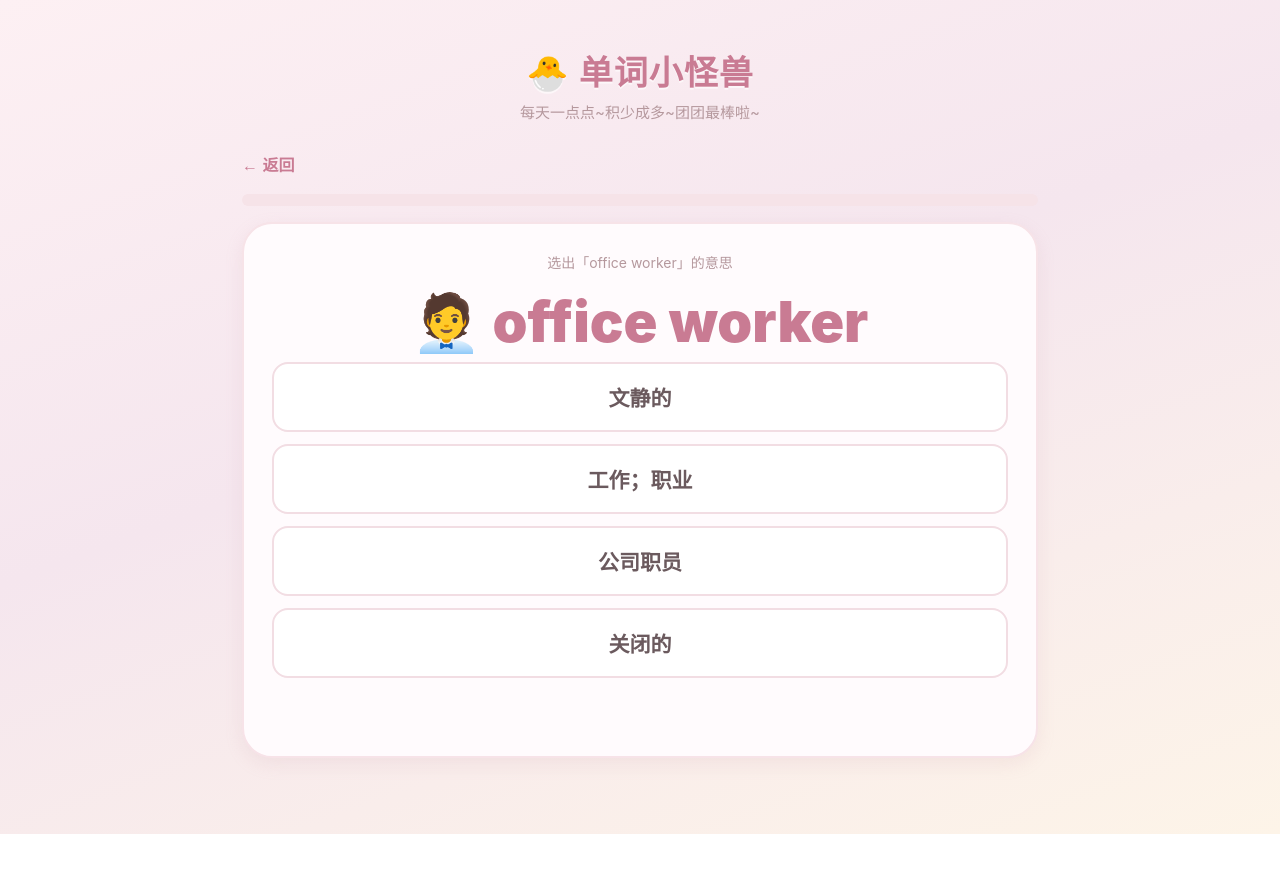
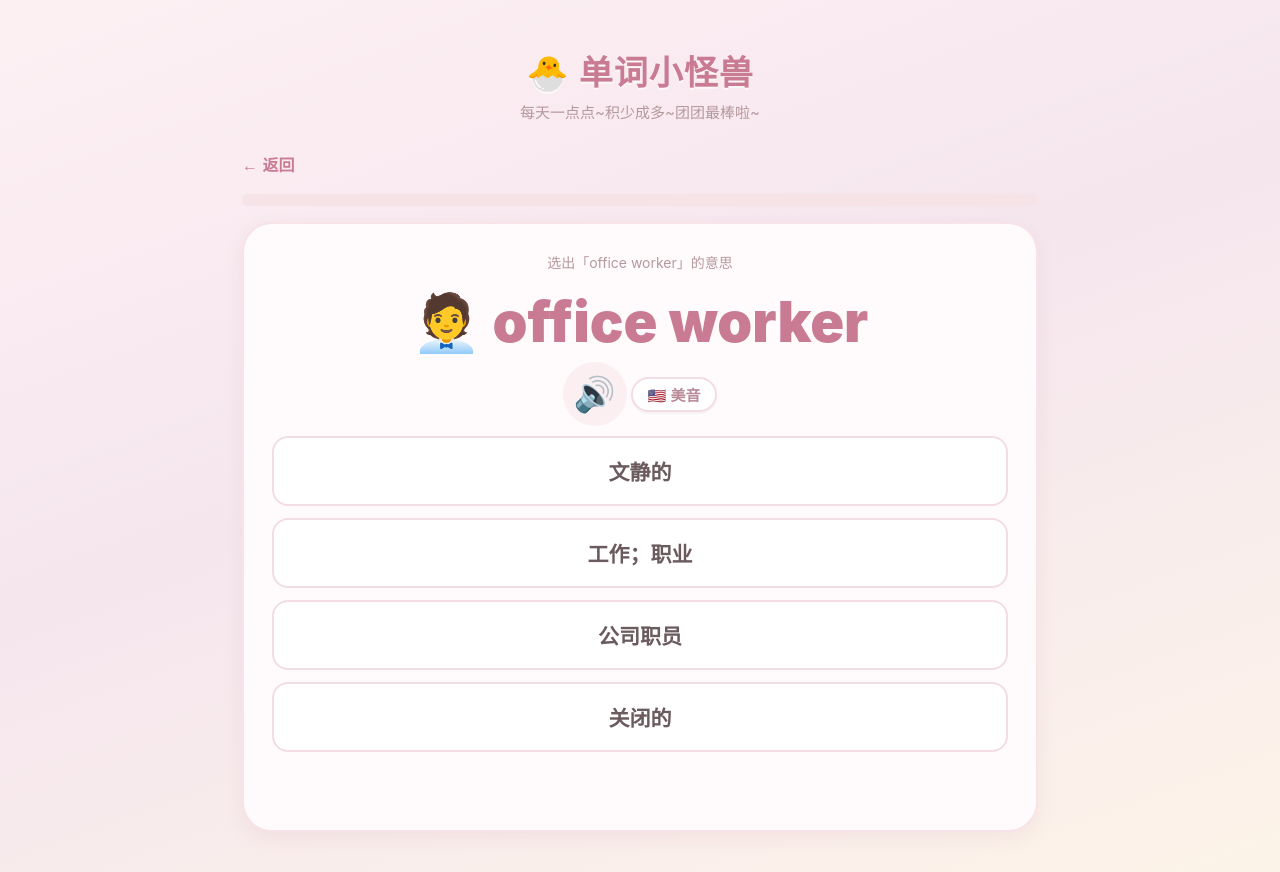
Before and after one commit to pieces07/word-monster, a plain HTML site: page index.html in a window 1280 px wide. Both pictures are taken after a click on the button "⚔️ 选择大测验". Before the commit the page ends 834 px from the top, so only its background shows below. Drawn offline with Linux system fonts and the light colour scheme.

Commit message:
累计拼会改为累计背会；选择大测验增加单词发声（可点击单词或发音按钮朗读）

```diff
--- a/index.html
+++ b/index.html
@@ -163,7 +163,7 @@
         <div class="stat"><b id="task-new">0/5</b><span>背新单词</span></div>
         <div class="stat"><b id="task-review">0</b><span>复习旧词</span></div>
         <div class="stat"><b id="stat-today">0</b><span>今日已学</span></div>
-        <div class="stat"><b id="stat-mastered">0</b><span>累计拼会</span></div>
+        <div class="stat"><b id="stat-mastered">0</b><span>累计背会</span></div>
       </div>
       <button class="btn b4" id="btn-task-new" onclick="startLearn()">🌱 背今天的 5 个新单词</button>
       <button class="btn b2" id="btn-task-review" onclick="startReview()">🔁 复习到期单词</button>
@@ -308,7 +308,7 @@ let doneToday=JSON.parse(localStorage.getItem(LS_D)||'[]');
 let today=JSON.parse(localStorage.getItem(LS_T)||'{"date":"","count":0}');
 let task=JSON.parse(localStorage.getItem(LS_TASK)||'null');
 let range=JSON.parse(localStorage.getItem('mw_range')||'[]'); // [] = 全部单元
-let mastered=JSON.parse(localStorage.getItem(LS_M)||'[]');      // 累计拼会过的单词 en 列表（去重），length 即累计拼会数
+let mastered=JSON.parse(localStorage.getItem(LS_M)||'[]');      // 累计背会过的单词 en 列表（去重），length 即累计背会数
 const dstr=new Date().toISOString().slice(0,10);
 if(today.date!==dstr){today={date:dstr,count:0};doneToday=[];save();}
 if(!task||task.date!==dstr)task={date:dstr,newDone:[],reviewDone:[]};
@@ -811,8 +811,10 @@ function startQuiz(mode){quizMode=mode;
  if(!pool.length){alert('词库是空的，先导入单词吧！');go('manage');return;}
  quizQueue=shuffle(pool);quizIdx=0;go('quiz');showQuiz();}
 function showQuiz(){quizLocked=false;const w=quizQueue[quizIdx];qCur=w;
- $('q-word').textContent=emojiFor(w.en)+' '+w.en;$('q-feedback').textContent='';$('q-next').classList.add('hidden');
- $('q-mode-tip').textContent='选出「'+w.en+'」的意思';$('q-speak').style.display='none';$('q-accent').style.display='none';
+ $('q-word').textContent=emojiFor(w.en)+' '+w.en;$('q-word').style.cursor='pointer';$('q-word').title='点击发音';
+ $('q-word').onclick=()=>speakQ();
+ $('q-feedback').textContent='';$('q-next').classList.add('hidden');
+ $('q-mode-tip').textContent='选出「'+w.en+'」的意思';$('q-speak').style.display='block';$('q-accent').style.display='inline-flex';
  $('quiz-progress').style.width=(quizIdx/quizQueue.length*100)+'%';
  const opts=shuffle([w.cn,...shuffle(words.filter(x=>x.cn!==w.cn)).slice(0,3).map(x=>x.cn)]);
  const box=$('q-opts');box.innerHTML='';
@@ -1001,7 +1003,8 @@ function startListen(){const lpool=rangeWords(words);
  listenMode=true;showListen();}
 let listenMode=false;
 function showListen(){listenMode=true;quizLocked=false;const w=listenQueue[listenIdx];qCur=w;
- $('q-word').textContent='🔊';$('q-mode-tip').textContent='听发音，选出你听到的单词';
+ $('q-word').textContent='🔊';$('q-word').style.cursor='default';$('q-word').title='';$('q-word').onclick=null;
+ $('q-mode-tip').textContent='听发音，选出你听到的单词';
  $('q-feedback').textContent='';$('q-next').classList.add('hidden');
  $('quiz-progress').style.width=(listenIdx/listenQueue.length*100)+'%';
  $('q-speak').style.display='block';$('q-accent').style.display='inline-flex';
```
